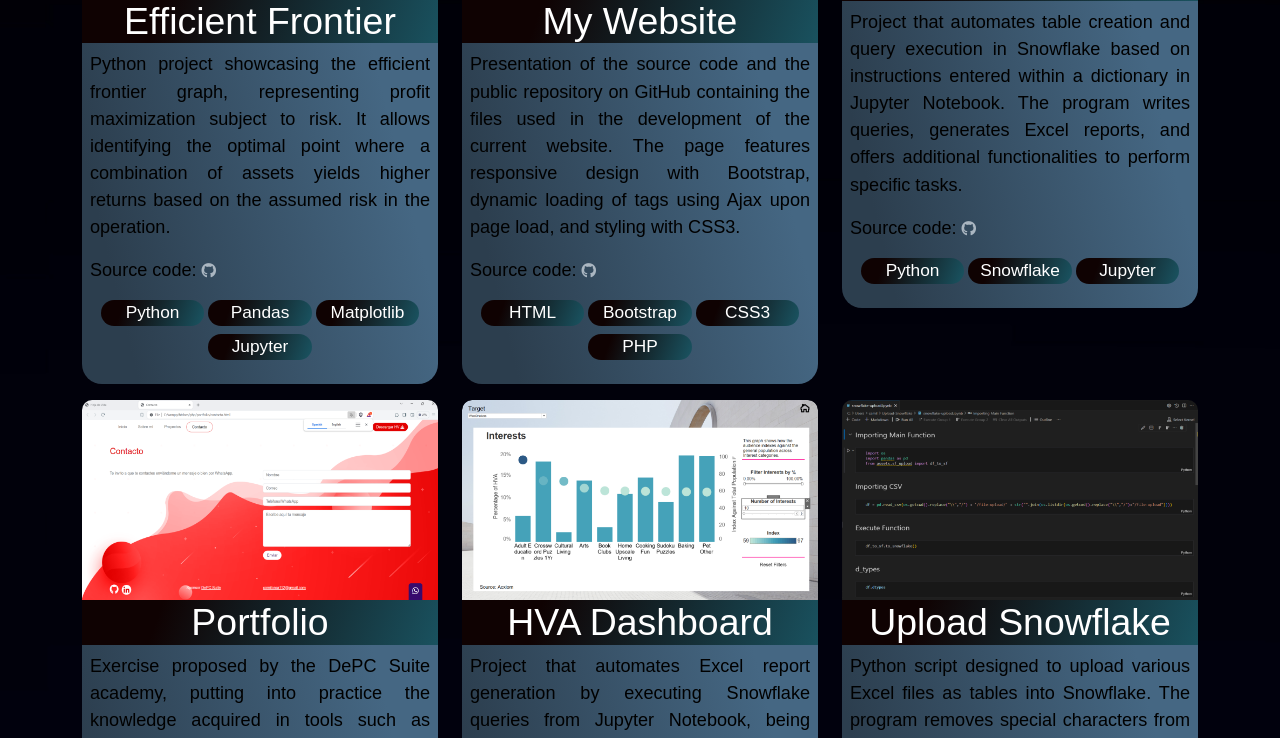
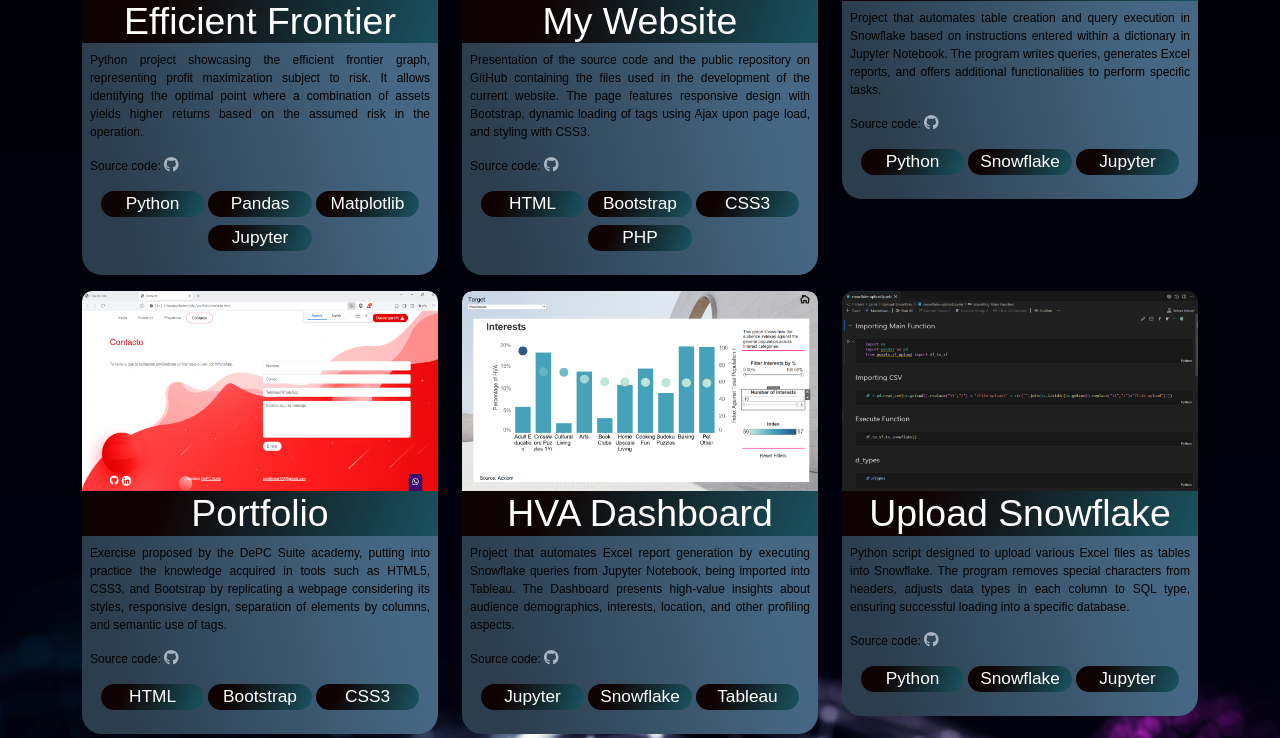
Before and after one commit to camiloroa112/website, a PHP site: page /portfolio.php in a window 1280 px wide. Shown: the part 402-1140 px from the top of the page. Run offline with PHP 8.4, Linux system fonts and the light colour scheme; some libraries are stand-ins or nearby versions; some web fonts are replaced.

Commit message:
Modifying font-size.

```diff
--- a/css/styles.css
+++ b/css/styles.css
@@ -90,9 +90,9 @@
     /* background-image: linear-gradient(to right, #434343 0%, black 100%); */
 }
 
-#projects .background p
-{
-    font-size: calc(0.45rem + 0.45vw + 0.08vh);/*13px*/
+#portfolio #projects .background p
+{
+    font-size: 12px;/*calc(0.4rem + 0.4vw + 0.06vh)*/
     color: black;
     text-align: justify;
 }
@@ -114,7 +114,7 @@
     text-align: center;
     color: white;
     transition: 0.5s;
-    font-size: calc(1rem + 0.8vw);
+    font-size: calc(0.7rem + 0.7vw);
     background-size: 200% auto;
 }
 
```
